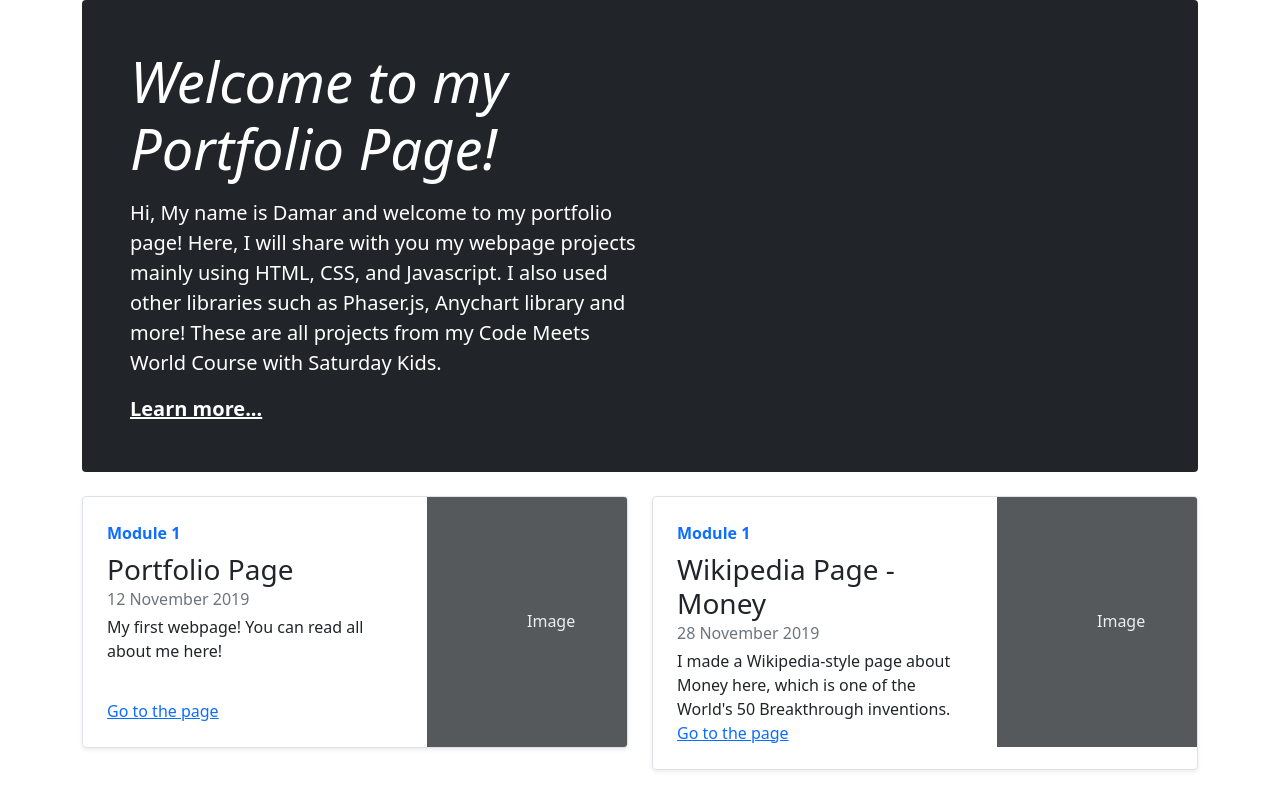
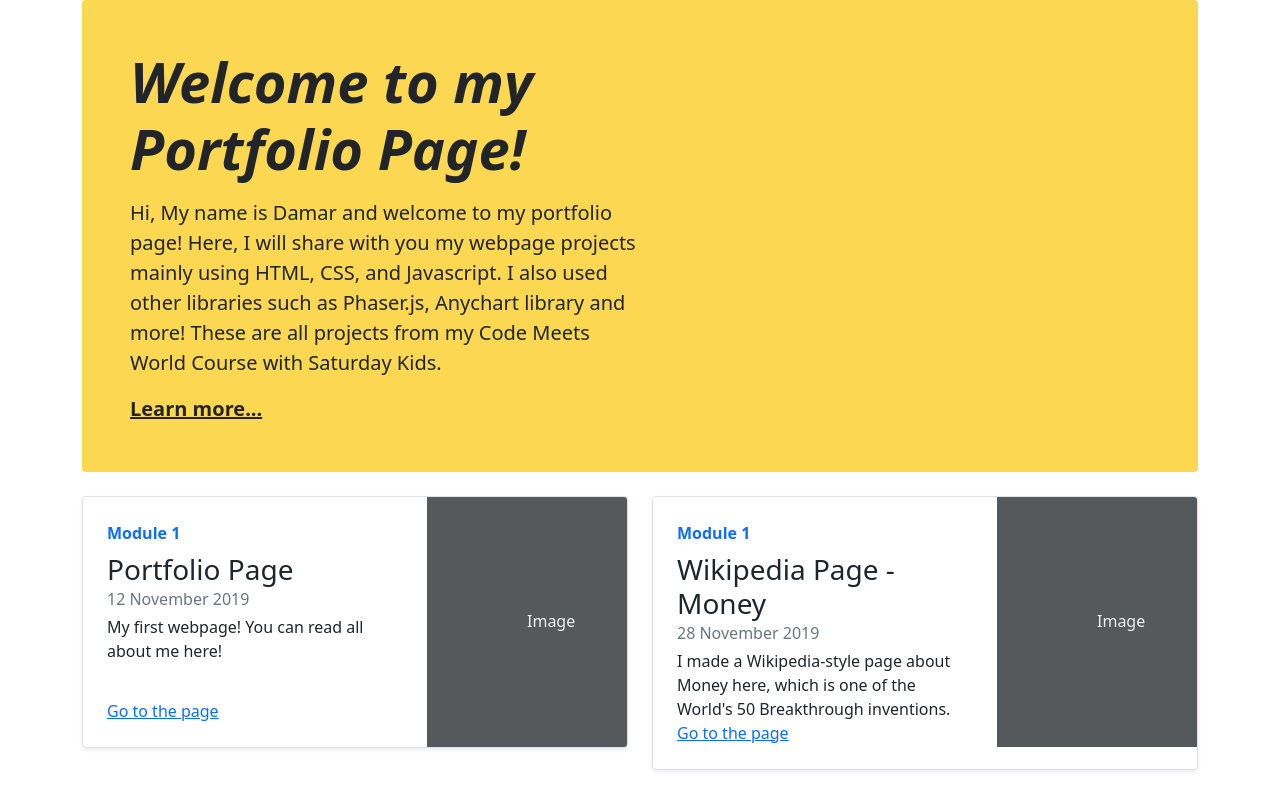
Before and after one commit to damar-sk/mybootstrapsite, a plain HTML site: page index.html in a window 1280 px wide. Shown: the top 791 px of the page. Drawn offline with nearby package versions, Linux system fonts and the light colour scheme.

Commit message:
Changed background color

```diff
--- a/index.html
+++ b/index.html
@@ -10,11 +10,11 @@
   </head>
   <body>
     <main class="container">
-      <div class="p-4 p-md-5 mb-4 text-white rounded bg-dark">
+      <div class="p-4 p-md-5 mb-4 text-dark rounded bg-yellow">
         <div class="col-md-6 px-0">
-          <h1 class="display-4 fst-italic">Welcome to my Portfolio Page!</h1>
+          <h1 class="display-4 fst-italic fw-bold">Welcome to my Portfolio Page!</h1>
           <p class="lead my-3">Hi, My name is Damar and welcome to my portfolio page! Here, I will share with you my webpage projects mainly using HTML, CSS, and Javascript. I also used other libraries such as Phaser.js, Anychart library and more! These are all projects from my Code Meets World Course with Saturday Kids.</p>
-          <p class="lead mb-0"><a href="#" class="text-white fw-bold"> Learn more...</a></p>
+          <p class="lead mb-0"><a href="#" class="text-dark fw-bold"> Learn more...</a></p>
         </div>
       </div>
     <!-- Project 1 -->
--- a/style.css
+++ b/style.css
@@ -0,0 +1,3 @@
+.bg-yellow {
+  background-color: #FCD751;
+}
```
